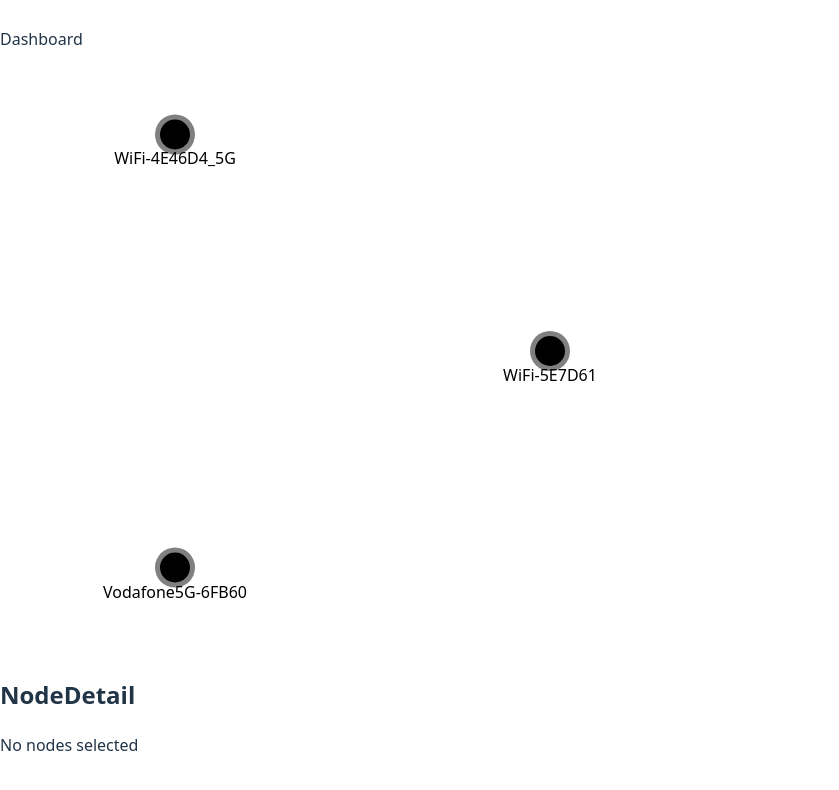
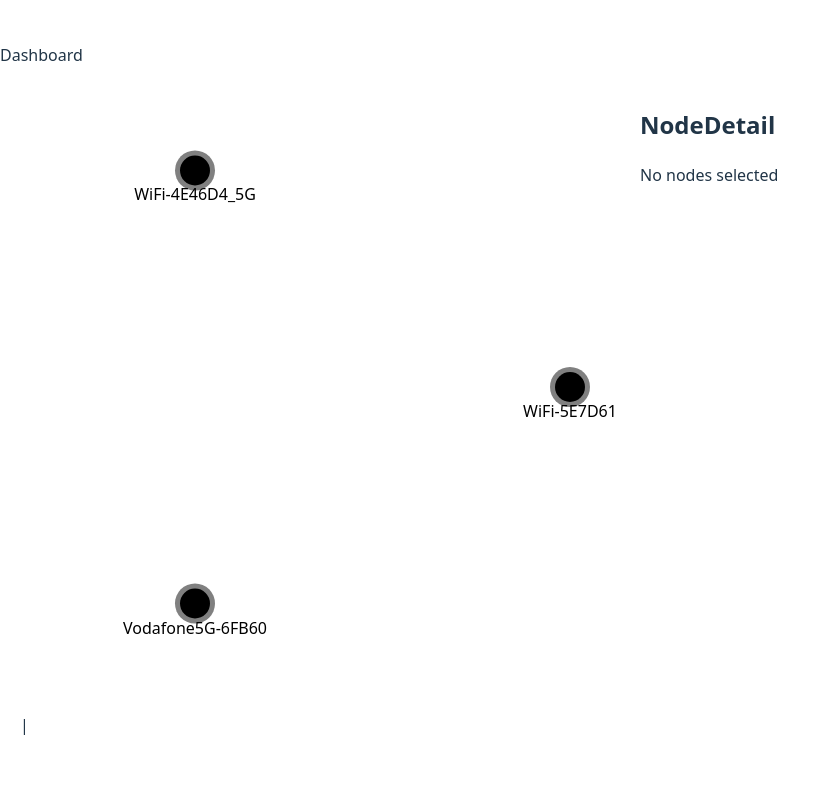
Before and after one commit to filippogelmetti/YT-react-ring-widget-clean-arch, a React (Vite) app in the folder react/src/mighty-widget/: page / in a window 1280 px wide. Shown: the top 790 px of the page, without its empty margins (0-839 px from the left). Built offline with nearby package versions, Linux system fonts and the light colour scheme.

Commit message:
dashboard

```diff
--- a/react/src/mighty-widget/src/presentation/components/Dashboard/Dashboard.scss
+++ b/react/src/mighty-widget/src/presentation/components/Dashboard/Dashboard.scss
@@ -0,0 +1,27 @@
+.dashboard-container {
+  display: grid;
+  grid-template-columns: 1fr;
+  grid-template-rows: auto;
+  grid-gap: 20px;
+  padding: 20px;
+  max-width: 1000px;
+  margin: 0 auto;
+  width: 100%;
+
+  grid-template-areas:
+    "first"
+    "second";
+
+  .first-cell {
+    grid-area: first;
+  }
+
+  .second-cell {
+    grid-area: second;
+  }
+
+  @media (min-width: 768px) {
+    grid-template-columns: 1fr 1fr;
+    grid-template-areas: "first second";
+  }
+}
--- a/react/src/mighty-widget/src/presentation/components/Dashboard/Dashboard.tsx
+++ b/react/src/mighty-widget/src/presentation/components/Dashboard/Dashboard.tsx
@@ -6,8 +6,15 @@ const Dashboard = () => {
   return (
     <>
       <div>Dashboard</div>
-      <Ring />
-      <NodeDetail />
+      <div className="dashboard-container">
+        <div className="first-cell">
+          <Ring />
+        </div>
+        |
+        <div className="second-cell">
+          <NodeDetail />
+        </div>
+      </div>
     </>
   );
 };
```
